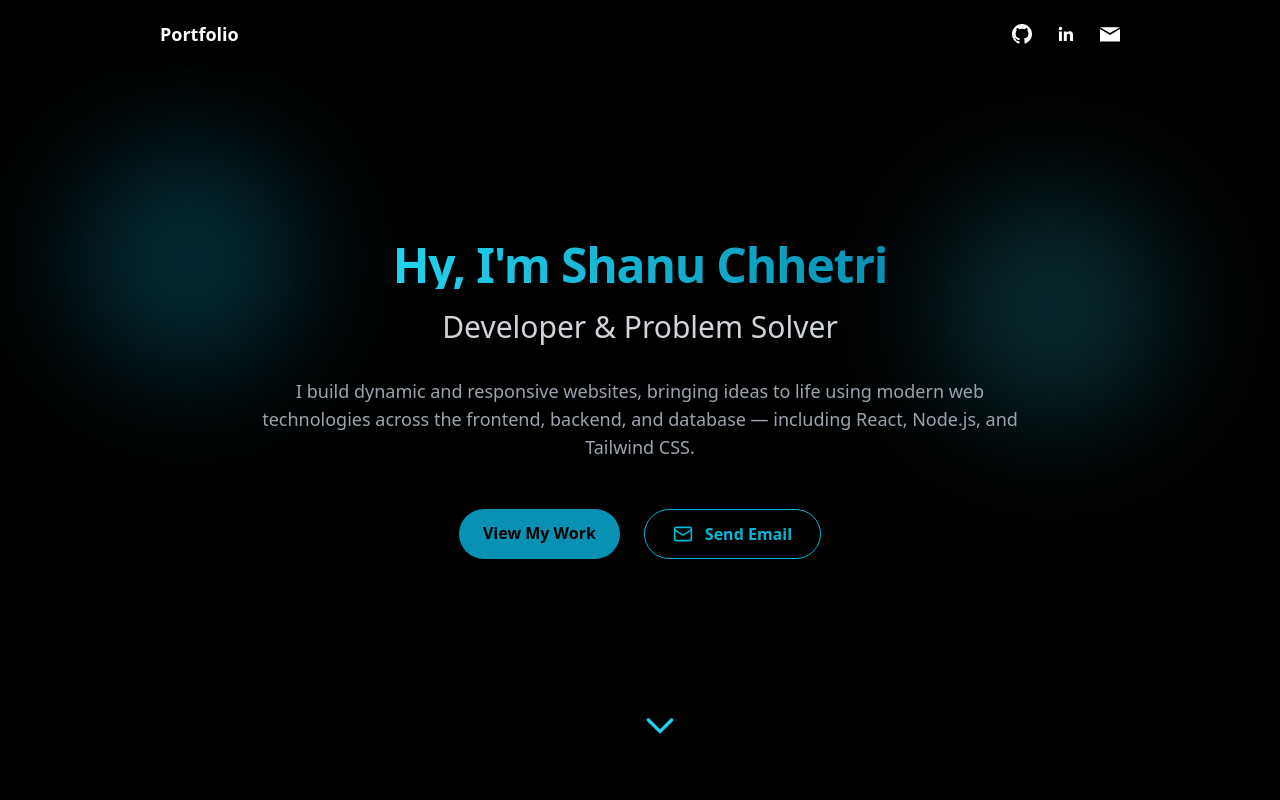
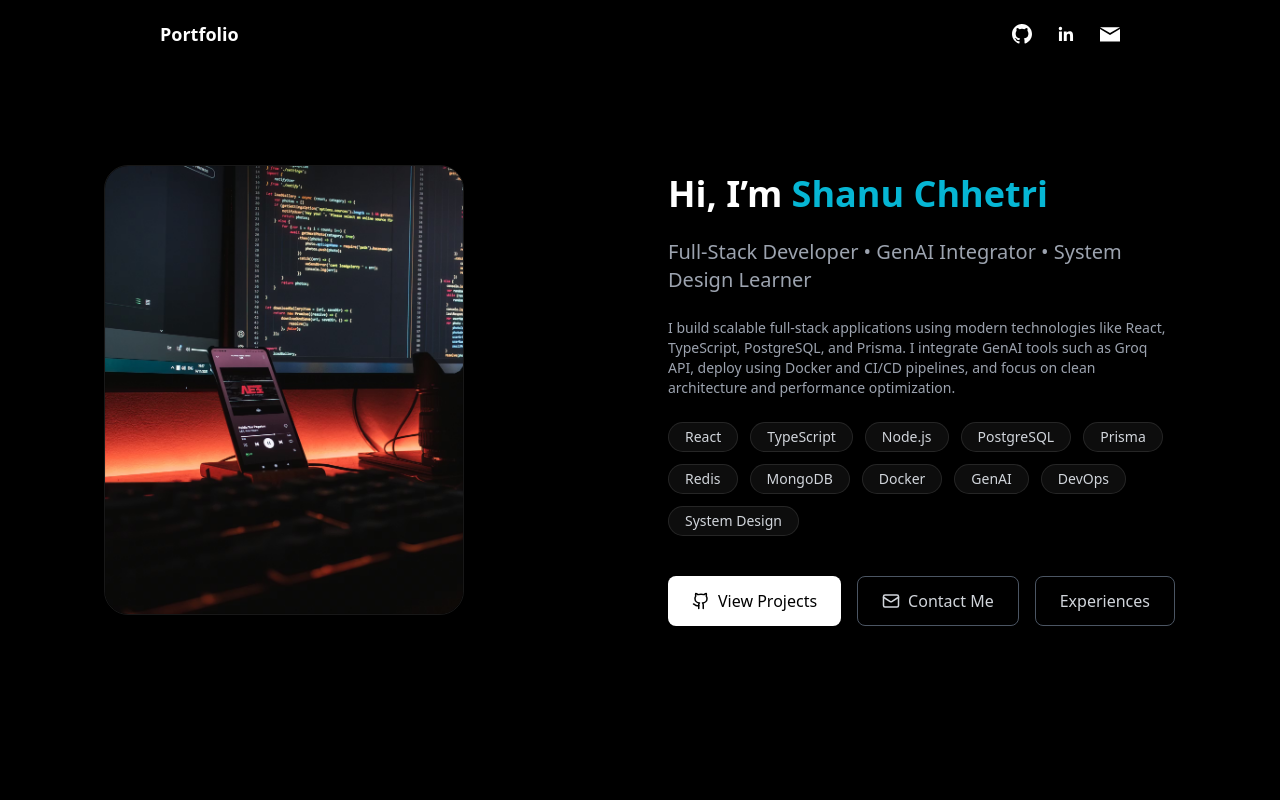
Before and after one commit to Shanu529/Portfolio, a React (Vite) app: page / in a window 1280 px wide. Shown: the top 800 px of the page. Built offline with nearby package versions, Linux system fonts and the light colour scheme.

Commit message:
feat: add Experience component to showcase professional experience and projects

```diff
--- a/src/components/Footer.jsx
+++ b/src/components/Footer.jsx
@@ -1,84 +1,95 @@
 import React from "react";
-import { Link, Mail } from "lucide-react";
+import { Github, Linkedin, Mail } from "lucide-react";
+
 function Footer() {
   return (
-    <footer className="bg-black text-gray-300 py-12 px-6 md:px-12">
-      <div className="max-w-6xl mx-auto grid grid-cols-1 sm:grid-cols-3 gap-10">
+    <footer className="bg-black text-gray-300 py-14 px-6 md:px-16 border-t border-white/10">
+      <div className="max-w-6xl mx-auto grid grid-cols-1 sm:grid-cols-3 gap-12">
+
         {/* About Section */}
         <div>
-          <h3 className="text-cyan-500 text-lg font-semibold mb-4">About Me</h3>
+          <h3 className="text-cyan-500 text-lg font-semibold mb-4">
+            About Me
+          </h3>
           <p className="text-gray-400 text-sm leading-relaxed">
-            {/* about me */}
-            Innovating and building impactful web solutions with modern
-            technologies. Dedicated to continuous learning and contributing to
-            open source communities. Let’s create the future of the web
-            together.
+            Full-stack developer focused on scalable system design, GenAI
+            integrations, and production-ready deployments using modern web
+            technologies and DevOps principles.
           </p>
+
           <p className="text-gray-500 text-xs mt-8">
-            &copy; © 2025 Shanu Chhetri. All rights reserved.
+            © {new Date().getFullYear()} Shanu Chhetri. All rights reserved.
           </p>
         </div>
 
-        {/* Popular Links */}
+        {/* Tech Stack */}
         <div>
           <h3 className="text-cyan-500 text-lg font-semibold mb-4">
-            Skills & Language
+            Tech Stack
           </h3>
+
           <ul className="space-y-3 text-gray-400 text-sm">
-            <li className="hover:text-cyan-400 transition">React</li>
-
             <li className="hover:text-cyan-400 transition">
-              JavaScript (ES6+)
+              JavaScript & TypeScript
             </li>
-
-            <li className="hover:text-cyan-400 transition">Node.js</li>
-
-            <li className="hover:text-cyan-400 transition">MongoDB</li>
-            <li className="hover:text-cyan-400 transition">Java DSA</li>
-
-            <li className="hover:text-cyan-400 transition">Git & Github</li>
+            <li className="hover:text-cyan-400 transition">
+              React • Node.js • Express
+            </li>
+            <li className="hover:text-cyan-400 transition">
+              PostgreSQL • Prisma • MongoDB
+            </li>
+            <li className="hover:text-cyan-400 transition">
+              GenAI • Redis • Groq API
+            </li>
+            <li className="hover:text-cyan-400 transition">
+              Docker • CI/CD • DevOps
+            </li>
           </ul>
         </div>
 
-        {/* Connect / Social */}
+        {/* Social Section */}
         <div>
           <h3 className="text-cyan-500 text-lg font-semibold mb-4">
-            Connect with Us
+            Connect
           </h3>
-          <div className="flex space-x-6 text-gray-400 text-xl">
+
+          <div className="flex space-x-6 text-gray-400">
+
             <a
               href="https://github.com/Shanu529"
-              className="hover:text-cyan-400 transition"
-              aria-label="GitHub"
               target="_blank"
               rel="noopener noreferrer"
+              className="hover:text-cyan-400 hover:scale-110 transition duration-300"
+              aria-label="GitHub"
             >
-              <svg fill="currentColor" viewBox="0 0 24 24" className="w-6 h-6">
-                <path d="M12 0C5.37 0 0 5.373 0 12c0 5.303 3.438 9.8 8.205 11.387.6.113.82-.258.82-.577v-2.234c-3.338.726-4.033-1.416-4.033-1.416-.546-1.387-1.333-1.756-1.333-1.756-1.089-.744.083-.729.083-.729 1.205.085 1.838 1.236 1.838 1.236 1.07 1.834 2.809 1.304 3.495.997.108-.775.418-1.305.762-1.604-2.665-.304-5.466-1.333-5.466-5.932 0-1.31.468-2.381 1.235-3.221-.123-.303-.535-1.523.117-3.176 0 0 1.008-.322 3.3 1.23a11.51 11.51 0 016 0c2.291-1.552 3.297-1.23 3.297-1.23.653 1.653.242 2.873.12 3.176.77.84 1.233 1.911 1.233 3.221 0 4.61-2.804 5.625-5.475 5.921.43.372.823 1.103.823 2.222v3.293c0 .319.218.694.825.576C20.565 21.796 24 17.302 24 12c0-6.627-5.373-12-12-12z" />
-              </svg>
+              <Github size={28} />
             </a>
 
             <a
               href="https://www.linkedin.com/in/shanu-chhetri-737b81325/"
-              className="hover:text-cyan-400 transition"
+              target="_blank"
+              rel="noopener noreferrer"
+              className="hover:text-cyan-400 hover:scale-110 transition duration-300"
               aria-label="LinkedIn"
             >
-              <svg fill="currentColor" viewBox="0 0 24 24" className="w-6 h-6">
-                <path d="M20.447 20.452h-3.554v-5.568c0-1.328-.027-3.036-1.849-3.036-1.849 0-2.132 1.445-2.132 2.94v5.664H9.362V9h3.414v1.561h.049c.476-.9 1.637-1.849 3.368-1.849 3.602 0 4.263 2.37 4.263 5.452v6.288zM5.337 7.433a2.063 2.063 0 11.001-4.125 2.063 2.063 0 010 4.126zm-1.782 13.02h3.564V9H3.555v11.454z" />
-              </svg>
+              <Linkedin size={28} />
             </a>
+
             <a
-              href="mailto:shanu.chhetri529@gmail.com?subject=Portfolio%20Contact&body=Hi,%20I%20would%20like%20to%20connect%20with%20you."
-              target="_blank"
+              href="mailto:shanu.chhetri529@gmail.com"
+              className="hover:text-cyan-400 hover:scale-110 transition duration-300"
               aria-label="Email"
-              className="hover:text-cyan-400 transition"
             >
-              <svg fill="currentColor" viewBox="0 0 24 24" className="w-6 h-6">
-                <path d="M12 13.065l-11.993-7.065v14.938h23.987v-14.938l-11.994 7.065zm0-2.13l11.993-7.065h-23.987l11.994 7.065z" />
-              </svg>
+              <Mail size={28} />
             </a>
+
           </div>
+
+          <p className="text-gray-500 text-xs mt-6">
+            Open to internships, collaborations, and innovative projects.
+          </p>
         </div>
+
       </div>
     </footer>
   );
--- a/src/components/Hero.jsx
+++ b/src/components/Hero.jsx
@@ -1,120 +1,163 @@
-
-
-import React from "react";
-import { Link, Mail } from "lucide-react";
+import React, { useLayoutEffect, useRef } from "react";
+import { Github, Mail } from "lucide-react";
+import gsap from "gsap";
 
 function Hero() {
+  const container = useRef(null);
+
+  useLayoutEffect(() => {
+    const ctx = gsap.context(() => {
+      gsap.from(".hero-text > *", {
+        opacity: 0,
+        y: 25,
+        filter: "blur(6px)",
+        duration: 1,
+        stagger: 0.12,
+        ease: "power2.out"
+      });
+
+      gsap.from(".hero-img", {
+        opacity: 0,
+        scale: 0.96,
+        duration: 1.2,
+        ease: "power2.out"
+      });
+    }, container);
+
+    return () => ctx.revert();
+  }, []);
+
   return (
-    <section className="relative h-screen w-full bg-black text-white overflow-hidden">
-      {/* Subtle layered dark gradients for depth */}
-      <div className="absolute inset-0 bg-gradient-to-b from-black via-gray-900 to-black -z-20"></div>
-      <div className="absolute inset-0 bg-gradient-to-tr from-black via-transparent to-black opacity-30 -z-10"></div>
+    <section
+      ref={container}
+      className="min-h-screen bg-black text-white flex items-center"
+    >
+      <div className="max-w-6xl mx-auto px-6 md:px-10 w-full">
 
-      {/* Neon glowing accent blobs (cyan/blue subtle) */}
-      <div className="absolute inset-0 pointer-events-none">
-        <span className="absolute w-48 sm:w-64 h-48 sm:h-64 bg-cyan-600 rounded-full mix-blend-screen filter blur-3xl opacity-30 animate-blob animation-delay-1200 top-20 left-10 sm:top-28 sm:left-20"></span>
-        <span className="absolute w-48 sm:w-64 h-48 sm:h-64 bg-cyan-400 rounded-full mix-blend-screen filter blur-3xl opacity-20 animate-blob animation-delay-3200 top-32 right-10 sm:top-40 sm:right-20"></span>
+        <div className="flex flex-col-reverse md:grid md:grid-cols-2 gap-14 items-center">
+
+          <div className="flex justify-center mb-32 md:mb-5 md:justify-start">
+            <div className="relative">
+              <div className="absolute -inset-4 bg-cyan-500/10 blur-2xl rounded-3xl -z-10"></div>
+
+              <img
+                src="/img/profile.jpg"
+                alt="Shanu Chhetri"
+                className="
+                  hero-img
+                  w-[280px]
+                  sm:w-[340px]
+                  md:w-[420px]
+                  lg:w-[360px]
+                  aspect-[4/5]
+                  object-cover
+                  rounded-3xl
+                  shadow-2xl
+                  border border-white/10
+                  transition-transform duration-500
+                  hover:scale-110
+                "
+              />
+            </div>
+          </div>
+          <div className="hero-text md:mt-0 mt-24 space-y-6">
+
+            <h1 className="text-2xl sm:text-4xl md:text-4xl font-semibold leading-tight">
+              Hi, I’m{" "}
+              <span className="text-cyan-500">
+                Shanu Chhetri
+              </span>
+            </h1>
+
+            <h2 className="text-md sm:text-xl md:text-1xl text-gray-400 font-medium">
+              Full-Stack Developer • GenAI Integrator • System Design Learner
+            </h2>
+
+            <p className="text-gray-400 max-w-lg mx-auto md:mx-0 text-sm md:text-sm leading-relaxed">
+              I build scalable full-stack applications using modern technologies
+              like React, TypeScript, PostgreSQL, and Prisma. I integrate GenAI
+              tools such as Groq API, deploy using Docker and CI/CD pipelines,
+              and focus on clean architecture and performance optimization.
+            </p>
+
+            <div className="flex flex-wrap  md:justify-start gap-3">
+              {[
+                "React",
+                "TypeScript",
+                "Node.js",
+                "PostgreSQL",
+                "Prisma",
+                "Redis",
+                "MongoDB",
+                "Docker",
+                "GenAI",
+                "DevOps",
+                "System Design"
+
+              ].map((tech, index) => (
+                <span
+                  key={index}
+                  className="px-4 py-1 hover:bg-cyan-500 hover:text-black bg-white/5 border border-white/10 text-sm rounded-full text-gray-300"
+                >
+                  {tech}
+                </span>
+              ))}
             </div>
 
-      {/* Content */}
-      <div className="relative  z-10 flex flex-col items-center justify-center h-full text-center px-4 sm:px-6 md:px-0 max-w-4xl mx-auto">
-        <h1 className="text-3xl sm:text-4xl md:text-5xl font-extrabold tracking-tight leading-tight mb-5 animate-fadeInUp delay-100 bg-gradient-to-r from-cyan-400 to-cyan-600 bg-clip-text text-transparent">
-          Hy, I'm Shanu Chhetri
-        </h1>
-        <h2 className="text-xl sm:text-2xl md:text-3xl font-light text-gray-300 mb-8 animate-fadeInUp delay-300">
-          Developer & Problem Solver
-        </h2>
-        <p className="text-sm sm:text-base md:text-lg text-gray-400 font-light mb-12 animate-fadeInUp delay-500 max-w-3xl px-2 sm:px-0">
-          I build dynamic and responsive websites, bringing ideas to life using
-          modern web technologies across the frontend, backend, and database —
-          including React, Node.js, and Tailwind CSS.
-        </p>
-        <div className="flex flex-col sm:flex-row gap-4 sm:gap-6 animate-fadeInUp delay-700">
+            <div className="flex flex-col sm:flex-row gap-4 pt-4 justify-center md:justify-start">
+
               <a
-            href="https://github.com/Shanu529"
+                href="/ProjectDetails"
                 target="_blank"
                 rel="noopener noreferrer"
-            className="px-6 py-3 rounded-full bg-cyan-600 text-black font-semibold shadow-lg
-             transform transition hover:bg-cyan-500 hover:scale-105 hover:rotate-2
-             focus:outline-none inline-block"
+                className="
+                  flex items-center justify-center gap-2
+                  px-6 py-3 rounded-lg
+                  bg-white text-black font-medium
+                  hover:scale-105 hover:bg-gray-200
+                  transition-all duration-300
+                "
               >
-            View My Work
+                <Github size={18} />
+                View Projects
               </a>
 
-          <div className="flex justify-center">
               <a
-              href="mailto:shanu.chhetri529@gmail.com?subject=Portfolio%20Contact&body=Hi,%20I%20would%20like%20to%20connect%20with%20you."
-              target="_blank"
-              rel="noopener noreferrer"
-              className="flex items-center gap-3 px-7 py-3 border border-cyan-500 text-cyan-500 rounded-full shadow-lg transition hover:bg-cyan-500 hover:text-black"
+                href="mailto:shanu.chhetri529@gmail.com"
+                className="
+                  flex items-center justify-center gap-2
+                  px-6 py-3 rounded-lg
+                  border border-gray-600 text-gray-300
+                  hover:border-white hover:text-white
+                  hover:scale-105
+                  transition-all duration-300
+                "
               >
-              <Mail className="w-5 h-5" />
-              <span className="font-semibold">Send Email</span>
+                <Mail size={18} />
+                Contact Me
               </a>
+
+              <a
+              href="#experience"
+              className="
+                  flex items-center justify-center gap-2
+                  px-6 py-3 rounded-lg
+                  border border-gray-600 text-gray-300
+                  hover:border-white hover:text-white
+                  hover:scale-105
+                  transition-all duration-300
+                "
+              >
+
+                Experiences
+              </a>
+
+            </div>
+
+          </div>
+
         </div>
       </div>
-      </div>
-
-      {/* Scroll arrow */}
-      <div className="absolute bottom-10 sm:bottom-12 left-1/2 transform -translate-x-1/2 animate-bounce cursor-pointer z-20">
-        <svg
-          xmlns="http://www.w3.org/2000/svg"
-          className="h-8 w-8 sm:h-10 sm:w-10 text-cyan-400"
-          fill="none"
-          viewBox="0 0 24 24"
-          stroke="currentColor"
-          strokeWidth={2}
-        >
-          <path
-            strokeLinecap="round"
-            strokeLinejoin="round"
-            d="M19 9l-7 7-7-7"
-          />
-        </svg>
-      </div>
-
-      <style>{`
-        @keyframes blob {
-          0%,
-          100% {
-            transform: translate(0, 0) scale(1);
-          }
-          33% {
-            transform: translate(30px, -40px) scale(1.1);
-          }
-          66% {
-            transform: translate(-20px, 20px) scale(0.9);
-          }
-        }
-        .animate-blob {
-          animation: blob 9s infinite ease-in-out;
-        }
-        @keyframes fadeInUp {
-          0% {
-            opacity: 0;
-            transform: translateY(20px);
-          }
-          100% {
-            opacity: 1;
-            transform: translateY(0);
-          }
-        }
-        .animate-fadeInUp {
-          animation: fadeInUp 1s ease forwards;
-        }
-        .delay-100 {
-          animation-delay: 0.1s;
-        }
-        .delay-300 {
-          animation-delay: 0.3s;
-        }
-        .delay-500 {
-          animation-delay: 0.5s;
-        }
-        .delay-700 {
-          animation-delay: 0.7s;
-        }
-      `}</style>
     </section>
   );
 }
--- a/src/components/HowBuild.jsx
+++ b/src/components/HowBuild.jsx
@@ -38,16 +38,14 @@ function HowBuild() {
 
   return (
     <section className="relative py-20 md:py-28 overflow-hidden">
-      {/* Background */}
+
       <div
         className="absolute inset-0 bg-cover bg-center"
         style={{ backgroundImage: "url('/img/developer.jpeg')" }}
       />
 
-      {/* Gradient Overlay */}
       <div className="absolute inset-0 bg-gradient-to-b from-black/80 via-black/70 to-black/90" />
 
-      {/* Content */}
       <div className="relative z-10 max-w-5xl mx-auto px-6 text-center">
         <h2
           ref={headingRef}
--- a/src/components/Stack.jsx
+++ b/src/components/Stack.jsx
@@ -1,164 +1,70 @@
 import React from "react";
-import Dock from "./Dock";
-import "./Dock.css";
 
 function Stack() {
   const skills = [
-    { name: "React", img: "/stack/react.png" },
-    { name: "Node.js", img: "/stack/nodejs.png" },
-    { name: "MongoDB", img: "/stack/mongo.png" },
-    { name: "Express.js", img: "/stack/expressjs.webp" },
-    { name: "JavaScript", img: "/stack/js.webp" },
-    { name: "Tailwind CSS", img: "/stack/tailwind.png" },
-    { name: "GSAP", img: "/stack/gsap.png" },
-    { name: "Git", img: "/stack/git.png" },
-    { name: "Github", img: "/stack/github.png" },
-    { name: "Java", img: "/stack/java.webp" },
-  ];
-
-  const items = [
-    {
-      icon: <img src="/stack/react.png" alt="React" className="rounded-full" />,
-      label: `"React"JavaScript library for building user interfaces`,
-      description: "JavaScript library for building user interfaces",
-      onClick: () => alert("React!"),
-    },
-    {
-      icon: (
-        <img src="/stack/nodejs.png" alt="Node.js" className="rounded-full" />
-      ),
-      label: `"Node.js"JavaScript runtime for building backend applications`,
-      description: "JavaScript runtime for building backend applications",
-      onClick: () => alert("Node.js!"),
-    },
-    {
-      icon: (
-        <img
-          src="/stack/expressjs.webp"
-          alt="Express.js"
-          className="rounded-full"
-        />
-      ),
-      label: `"Express.js"Minimal backend web framework for Node.js`,
-      description: "Minimal backend web framework for Node.js",
-      onClick: () => alert("Express.js!"),
-    },
-    {
-      icon: (
-        <img src="/stack/mongo.png" alt="MongoDB" className="rounded-full" />
-      ),
-      label: `"MongoDB"NoSQL database for modern applications`,
-      description: "NoSQL database for modern applications",
-      onClick: () => alert("MongoDB!"),
-    },
-    {
-      icon: (
-        <img src="/stack/js.webp" alt="JavaScript" className="rounded-full" />
-      ),
-      label: `"JavaScript"Core programming language of the web`,
-      description: "Core programming language of the web",
-      onClick: () => alert("JavaScript!"),
-    },
-    {
-      icon: (
-        <img
-          src="/stack/tailwind.png"
-          alt="Tailwind CSS"
-          className="rounded-full"
-        />
-      ),
-      label: `"Tailwind CSS"Utility-first CSS framework for styling`,
-      description: "Utility-first CSS framework for styling",
-      onClick: () => alert("Tailwind!"),
-    },
-    {
-      icon: <img src="/stack/css3.png" alt="CSS3" className="rounded-full" />,
-      label: `"CSS3"Stylesheet language for designing web pages`,
-      description: "Stylesheet language for designing web pages",
-      onClick: () => alert("CSS3!"),
-    },
-    {
-      icon: <img src="/stack/html.jpg" alt="HTML5" className="rounded-full" />,
-      label: `"HTML5"Markup language for structuring web content`,
-      description: "Markup language for structuring web content",
-      onClick: () => alert("HTML5!"),
-    },
-    {
-      icon: <img src="/stack/java.jpg" alt="Java" className="rounded-full" />,
-      label: `"Java"Popular object-oriented programming language`,
-      description: "Popular object-oriented programming language",
-      onClick: () => alert("Java!"),
-    },
-    {
-      icon: <img src="/stack/gsap.png" alt="GSAP" className="rounded-full" />,
-      label:` "GSAP" Animation library for smooth web animations`,
-      description: "Animation library for smooth web animations",
-      onClick: () => alert("GSAP!"),
-    },
-    {
-      icon: <img src="/stack/git.png" alt="Git" className="rounded-full" />,
-      label: `"Version control" system for tracking code changes`,
-      description: "Version control system for tracking code changes",
-      onClick: () => alert("Git!"),
-    },
-    {
-      icon: (
-        <img src="/stack/github.png" alt="GitHub" className="rounded-full" />
-      ),
-      label: `"GitHub" Cloud platform for hosting Git repositories`,
-      description: "Cloud platform for hosting Git repositories",
-      onClick: () => alert("GitHub!"),
-    },
+    { name: "React", img: "https://cdn.jsdelivr.net/gh/devicons/devicon/icons/react/react-original.svg" },
+    { name: "TypeScript", img: "https://cdn.jsdelivr.net/gh/devicons/devicon/icons/typescript/typescript-original.svg" },
+    { name: "Node.js", img: "https://cdn.jsdelivr.net/gh/devicons/devicon/icons/nodejs/nodejs-original.svg" },
+    { name: "Express", img: "https://cdn.jsdelivr.net/gh/devicons/devicon/icons/express/express-original.svg", dark: true },
+    { name: "PostgreSQL", img: "https://cdn.jsdelivr.net/gh/devicons/devicon/icons/postgresql/postgresql-original.svg" },
+    { name: "Prisma", img: "https://cdn.jsdelivr.net/gh/devicons/devicon/icons/prisma/prisma-original.svg" },
+    { name: "MongoDB", img: "https://cdn.jsdelivr.net/gh/devicons/devicon/icons/mongodb/mongodb-original.svg" },
+    { name: "Redis", img: "https://cdn.jsdelivr.net/gh/devicons/devicon/icons/redis/redis-original.svg" },
+    { name: "Docker", img: "https://cdn.jsdelivr.net/gh/devicons/devicon/icons/docker/docker-original.svg" },
+    { name: "Vercel", img: "https://cdn.jsdelivr.net/gh/devicons/devicon/icons/vercel/vercel-original.svg", dark: true },
+    { name: "Git", img: "https://cdn.jsdelivr.net/gh/devicons/devicon/icons/git/git-original.svg" },
+    { name: "GitHub", img: "https://cdn.jsdelivr.net/gh/devicons/devicon/icons/github/github-original.svg", dark: true },
   ];
 
   return (
-    <>
-      <section className=" md:hidden ">
-        <div className="max-w-7xl mx-auto px-4 sm:px-6 lg:px-8 border-2 py-5  border-gray-300">
-          <h2 className="md:text-3xl text-2xl font-bold text-center mb-10">
-            <span className="text-cyan-600">Technologies </span> and tools I
-            work with
+    <section className="bg-gradient-to-b from-black to-gray-900 py-20 px-4 sm:px-6">
+      <div className="max-w-6xl mx-auto text-center">
+
+        <h2 className="text-3xl md:text-4xl font-bold text-white mb-14">
+          <span className="text-cyan-500">Technologies</span> I Use
         </h2>
 
-          <div className="grid grid-cols-2 sm:grid-cols-3 md:grid-cols-4 lg:grid-cols-6 gap-6 justify-items-center">
+        <div className="
+          grid
+          grid-cols-2
+          sm:grid-cols-3
+          md:grid-cols-4
+          lg:grid-cols-6
+          gap-6
+        ">
           {skills.map((skill, index) => (
             <div
               key={index}
-                className="flex flex-col  items-center gap-2 group transition-transform rounded-full hover:scale-110"
+              className="
+                flex flex-col items-center justify-center
+                bg-white/5
+                border border-white/10
+                rounded-2xl
+                p-6
+                transition-all duration-300
+                hover:bg-cyan-500/10
+                hover:border-cyan-400
+              "
             >
+              <div className={`w-14 h-14 flex items-center justify-center mb-4 rounded-full ${
+                skill.dark ? "bg-white p-2" : ""
+              }`}>
                 <img
                   src={skill.img}
                   alt={skill.name}
-                  className="w-16 h-16 sm:w-20 sm:h-20   object-contain rounded-full animate-wiggle "
+                  className="max-w-full max-h-full object-contain"
                 />
+              </div>
 
+              <p className="text-sm text-gray-300">
+                {skill.name}
+              </p>
             </div>
           ))}
         </div>
+
       </div>
     </section>
-
-      <div className="bg-black  hidden md:inline ">
-        <div className="bg-black text-white p-14 ">
-          <p className="bg-black text-white ">
-            <h2 className="text-lg  text-center mb-4">
-              here are the technologies I work with
-            </h2>
-          </p>
-          <div
-            className="stack-container flex gap-32 bg-black "
-            style={{ position: "relative", height: "100px", padding: "20px" }}
-          >
-            <Dock
-              items={items}
-              panelHeight={80}
-              baseItemSize={50}
-              magnification={70}
-            />
-          </div>
-        </div>
-      </div>
-    </>
   );
 }
 
--- a/src/index.css
+++ b/src/index.css
@@ -1,7 +1,9 @@
 @tailwind base;
 @tailwind components;
 @tailwind utilities;
-
+html {
+  scroll-behavior: smooth;
+}
 @layer base {
   :root {
     --background: 0 0% 100%;
--- a/src/pages/HomePage.jsx
+++ b/src/pages/HomePage.jsx
@@ -10,6 +10,7 @@ import AboutMe from "../components/AboutMe.jsx";
 import Stack from "../components/Stack.jsx"; // ✅ added
 import Form from "../components/Form.jsx";
 import Footer from "../components/Footer";
+import Experience from "@/components/Experience";
 function HomePage() {
   return (
     <>
@@ -20,6 +21,7 @@ function HomePage() {
       <AboutMe />
       <Des />
       <HowBuild />
+      <Experience />
       <Project />
       <Stack />
       <Form />
```
Also changed, not shown: src/components/Experience.jsx (added, +86 -0 lines), src/components/Project.jsx (+8 -8 lines), public/img/profile.jpg (added). Lines whose indentation alone changed are shown as unchanged.
